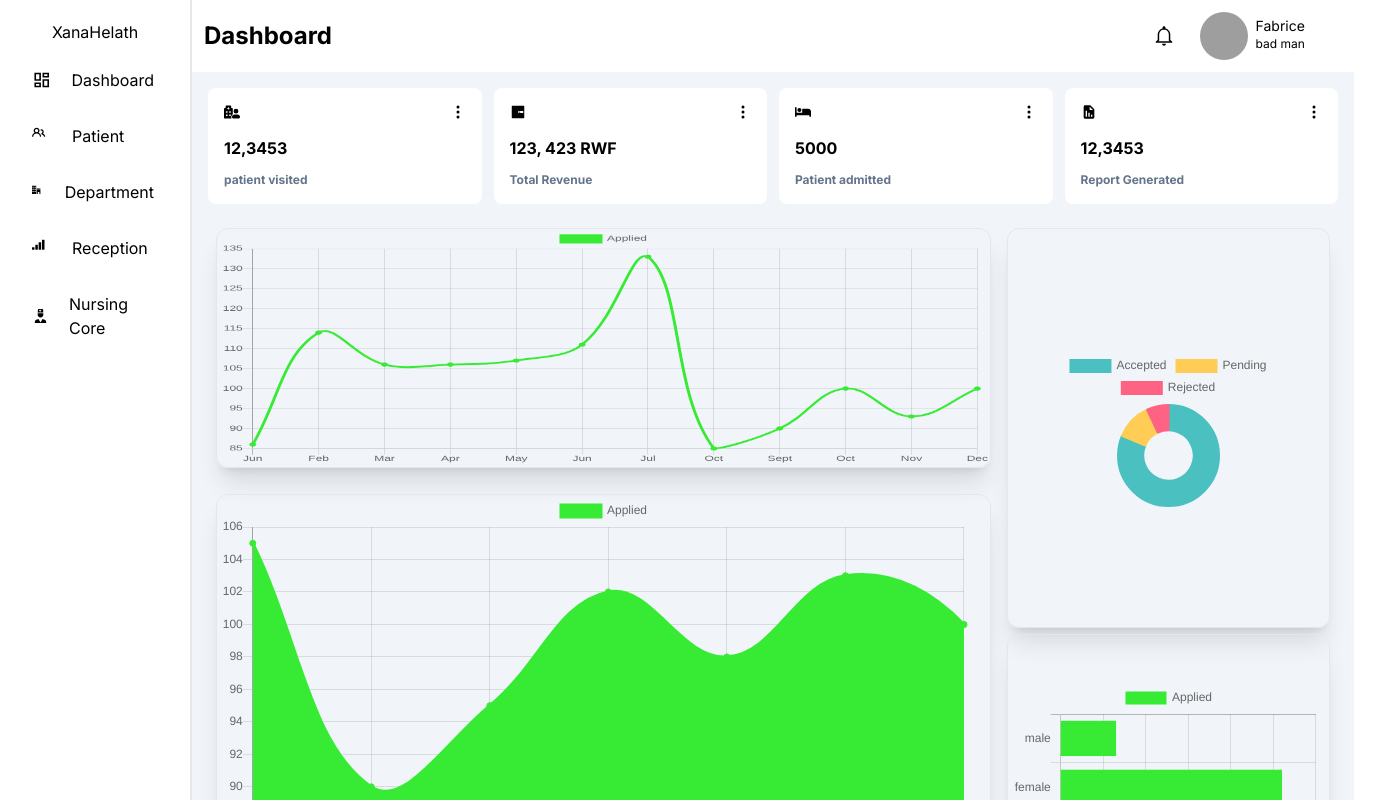
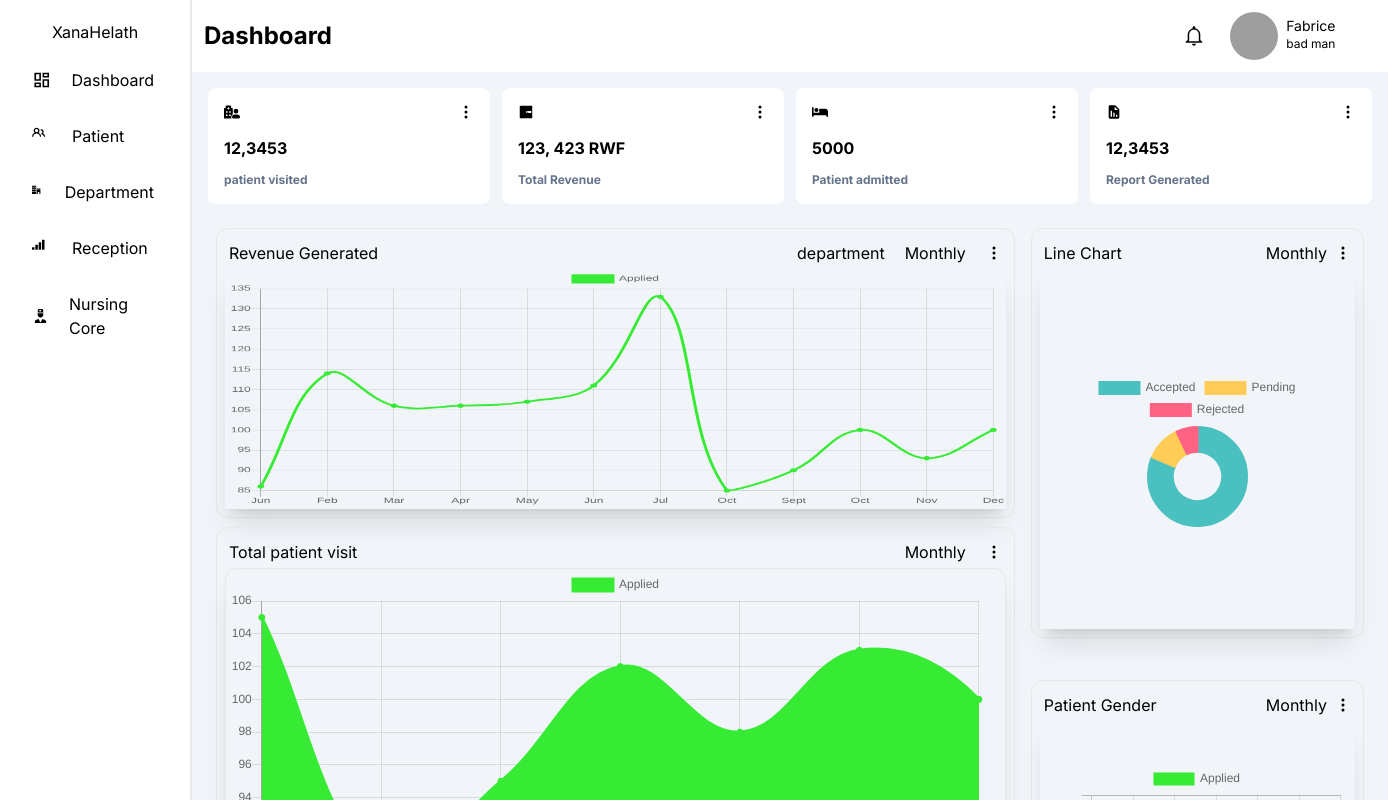
Before and after one commit to FabCode67/next_todo, a Next.js app: page /pages/dashboard in a window 1280 px wide. Shown: the top 800 px of the page, 1388 px wide, since content can reach past the window. Built offline with nearby package versions, Linux system fonts and the light colour scheme; grey boxes are pictures that could not be loaded.

Commit message:
pushing third commit on dashboard

```diff
--- a/app/pages/dashboard/CircledChart.tsx
+++ b/app/pages/dashboard/CircledChart.tsx
@@ -2,6 +2,7 @@
 
 import { useEffect } from "react";
 import { Chart, ChartScales } from "chart.js";
+import { BsThreeDotsVertical } from "react-icons/bs";
 
 interface Props {
   x: boolean;
@@ -49,15 +50,28 @@ const CircledChart: React.FC<Props> = () => {
   }, []);
 
   return (
+    <div className=" border rounded-xl p-2" >
+    <div className="p-1 justify-between">
+      <div className="flex items-center text-center justify-between">
+        <div className="">Line Chart</div>
+        <div className="flex items-center text-center justify-between space-x-2">
+          <div>Monthly</div>
+          <div>
+            <BsThreeDotsVertical />
+          </div>
+          </div>
+        </div>
+    </div>
     <div className="flex h-full w-full flex-col justify-center m-auto items-center text-center">
       <div className="canv_border h-full w-full mx-auto my-auto">
-        <div className="canv border pt-0 h-[50vh] rounded-xl my-auto mx-auto shadow-xl">
+        <div className="canv  pt-0 h-[45vh]  my-auto mx-auto shadow-xl">
           <div className="h-[100%]  w-full overflow-hidden flex justify-center m-auto items-center text-center">
             <canvas id="myCicledChart"></canvas>
           </div>
         </div>
       </div>
     </div>
+    </div>
   );
 };
 
--- a/app/pages/dashboard/FilledLineChart.tsx
+++ b/app/pages/dashboard/FilledLineChart.tsx
@@ -2,6 +2,7 @@
 
 import { useEffect } from "react"
 import { Chart } from "chart.js";
+import { BsThreeDotsVertical } from "react-icons/bs";
 const FilledLineChart =() => {
     useEffect(() => {
       const canvas = document.getElementById('myChart') as HTMLCanvasElement | null;
@@ -28,7 +29,18 @@ const FilledLineChart =() => {
 
     return (
         <>
-            {/* Filled line chart */}
+             <div className=" border rounded-xl p-2" >
+      <div className="p-1 justify-between">
+        <div className="flex items-center text-center justify-between">
+          <div className="">Total patient visit</div>
+          <div className="flex items-center text-center justify-between space-x-5">
+            <div>Monthly</div>
+            <div>
+              <BsThreeDotsVertical />
+            </div>
+            </div>
+          </div>
+      </div>
             <div className="flex h-full w-full flex-col">
         <div className="canv_border h-full w-full mx-auto my-auto">
           <div className="canv border pt-0 h-[50vh] rounded-xl my-auto mx-auto shadow-xl">
@@ -38,6 +50,7 @@ const FilledLineChart =() => {
           </div>
         </div>
       </div>
+      </div>
         </>
     )
 }
--- a/app/pages/dashboard/HorizantalBarChart.tsx
+++ b/app/pages/dashboard/HorizantalBarChart.tsx
@@ -2,6 +2,7 @@
 
 import { useEffect } from "react";
 import Chart from "chart.js";
+import { BsThreeDotsVertical } from "react-icons/bs";
 
 const HorizantalBarChart = () => {
   useEffect(() => {
@@ -29,16 +30,28 @@ const HorizantalBarChart = () => {
 
   return (
     <>
-      {/* Bar chart */}
-      <div className="flex h-full w-full flex-col justify-center m-auto items-center text-center">
+ <div className=" border rounded-xl p-2" >
+    <div className="p-1 justify-between">
+      <div className="flex items-center text-center justify-between">
+        <div className="">Patient Gender</div>
+        <div className="flex items-center text-center justify-between space-x-2">
+          <div>Monthly</div>
+          <div>
+            <BsThreeDotsVertical />
+          </div>
+          </div>
+        </div>
+    </div>
+          <div className="flex h-full w-full flex-col justify-center m-auto items-center text-center">
             <div className="canv_border h-full w-full mx-auto my-auto">
-            <div className="canv border pt-0 h-[32vh] rounded-xl my-auto mx-auto shadow-xl">
+            <div className="canv  pt-0 h-[30vh] rounded-xl my-auto mx-auto shadow-xl">
             <div className="h-[100%]  w-full overflow-hidden flex justify-center m-auto items-center text-center">
             <canvas id="myHorizontal"></canvas>
             </div>
           </div>
         </div>
       </div>
+      </div>
     </>
   );
 }
--- a/app/pages/dashboard/LineChart.tsx
+++ b/app/pages/dashboard/LineChart.tsx
@@ -2,6 +2,8 @@
 
 import { useEffect } from "react"
 import { Chart } from "chart.js";
+import { BsThreeDotsVertical } from "react-icons/bs";
+
 const LineChart = () => {
   useEffect(() => {
     const canvas = document.getElementById('lineChart') as HTMLCanvasElement | null;
@@ -26,15 +28,29 @@ const LineChart = () => {
   }, [])
   return (
     <>
+    <div className=" border rounded-xl p-2" >
+      <div className="p-1 justify-between">
+        <div className="flex items-center text-center justify-between">
+          <div className="">Revenue Generated</div>
+          <div className="flex items-center text-center justify-between space-x-5">
+            <div>department</div>
+            <div>Monthly</div>
+            <div>
+              <BsThreeDotsVertical />
+            </div>
+            </div>
+          </div>
+      </div>
       <div className="flex h-full w-full flex-col">
         <div className="canv_border h-full w-full mx-auto my-auto">
-          <div className="canv border pt-0 h-[30vh] rounded-xl my-auto mx-auto shadow-xl">
+          <div className="canv pt-0 h-[30vh] my-auto mx-auto shadow-xl">
             <div className="h-[100%] w-full overflow-hidden">
               <canvas id="lineChart" style={{ height: '100%', maxHeight: '100%' }}></canvas>
             </div>
           </div>
         </div>
       </div>
+      </div>
     </>
   )
 }
--- a/app/pages/dashboard/page.tsx
+++ b/app/pages/dashboard/page.tsx
@@ -19,7 +19,7 @@ export default function Dashboard() {
       </div>
       <div className="main float-right w-full ml-[15%]">
         <TopNavBar />
-        <div className="main__content flex flex-col justify-between space-y-4 p-4 bg-slate-100 h-screen">
+        <div className="main__content flex flex-col justify-between space-y-4 p-4 bg-slate-100">
           <div className="grid grid-cols-4 gap-3">
             <div className="bg-white p-4 rounded-lg">
               <div className='flex flex-col space-y-4'>
```
